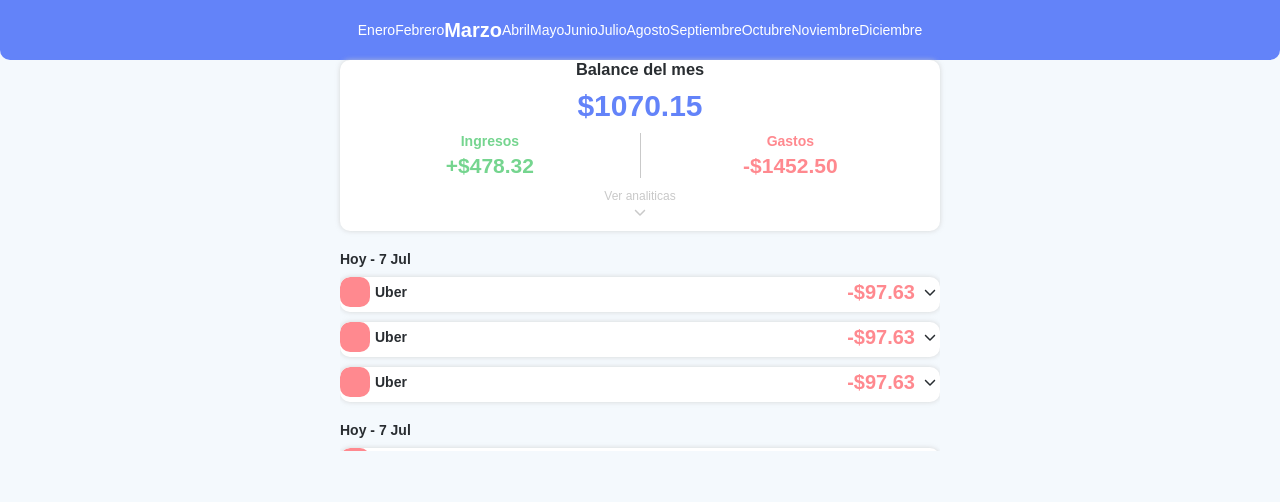
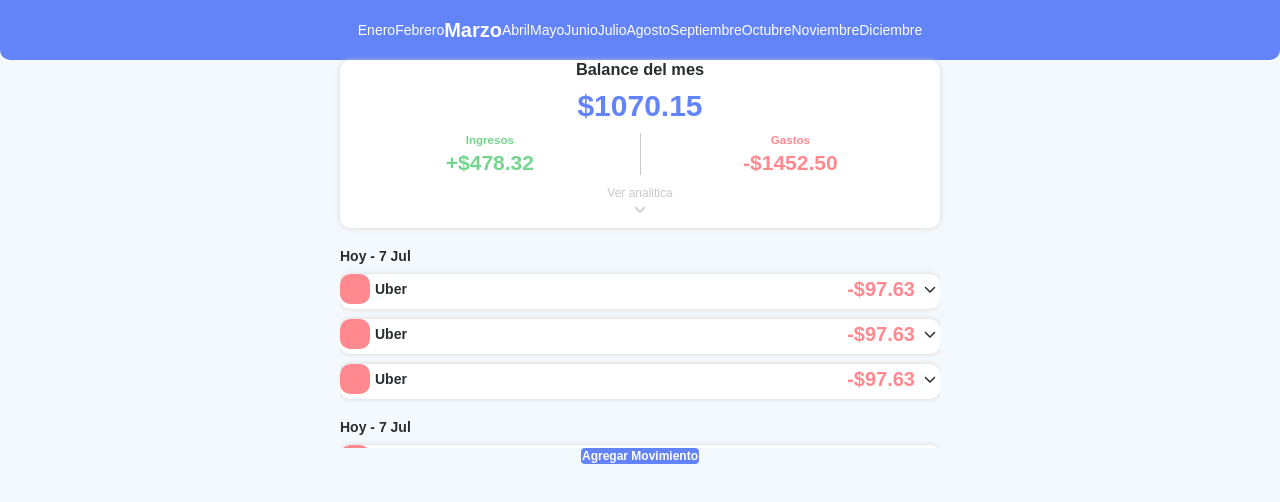
Before and after one commit to IrvingRR/control-cost-app, a React (Vite) app: page / in a window 1280 px wide. Shown: the top 502 px of the page. Built offline with nearby package versions, Linux system fonts and the light colour scheme.

Commit message:
[Design]: Modal component design created

```diff
--- a/src/App.jsx
+++ b/src/App.jsx
@@ -1,18 +1,23 @@
-import { Balance, History, MonthFilter } from "./components";
+import { GlobalStyle } from "./styled/globalStyles";
+import { Balance, History, Modal, MonthFilter } from "./components";
 import { Container, Content } from "./styled/common/main.styles";
-import { GlobalStyle } from "./styled/globalStyles";
+import { Button } from './common';
 
 function App() {
 
   return (
     <>
-      <GlobalStyle/>
+    <GlobalStyle/>
       <Container>
+        <Modal>
+          <h2>Form agregar movimiento</h2>
+        </Modal>
         <MonthFilter/>
         <Content>
           <Balance/>
           <History/>
         </Content>
+        <Button className='button-container' label='Agregar Movimiento'/>
       </Container>
     </>
   )
--- a/src/components/Balance.jsx
+++ b/src/components/Balance.jsx
@@ -15,16 +15,16 @@ export const Balance = () => {
             <BalanceValue>$1070.15</BalanceValue>
             <Statistics>
                 <StatisticsValue>
-                    <h4>Ingresos</h4>
+                    <h5>Ingresos</h5>
                     <h2>+$478.32</h2>
                 </StatisticsValue>
                 <StatisticsValue>
-                    <h4>Gastos</h4>
+                    <h5>Gastos</h5>
                     <h2>-$1452.50</h2>
                 </StatisticsValue>
             </Statistics>
             <AnalyticsButton onClick={handleToggleAnalytics}>
-                <span>Ver analiticas</span>
+                <span>{isAnalyticsVisible ? 'Ocular analitica' : 'Ver analitica'}</span>
                 {isAnalyticsVisible ? <FontAwesomeIcon icon={faChevronUp}/> : <FontAwesomeIcon icon={faChevronDown}/>}
             </AnalyticsButton>
                 <AnalyticsCard showAnalytics={isAnalyticsVisible}>
--- /dev/null
+++ b/src/components/Modal.jsx
@@ -0,0 +1,14 @@
+import { ButtonCloseModal, ModalContainer } from "../styled/components/modal.styles";
+import { FontAwesomeIcon } from '@fortawesome/react-fontawesome';
+import { faTimes } from '@fortawesome/free-solid-svg-icons';
+
+export const Modal = ({ children }) => {
+  return (
+    <ModalContainer isModalVisible={false}>
+        <ButtonCloseModal>
+            <FontAwesomeIcon icon={faTimes}/>
+        </ButtonCloseModal>
+        {children}
+    </ModalContainer>
+  );
+};
--- a/src/components/index.js
+++ b/src/components/index.js
@@ -2,4 +2,5 @@ export * from './Balance';
 export * from './History';
 export * from './HistoryCost';
 export * from './HistoryElement';
+export * from './Modal';
 export * from './MonthFilter';
--- a/src/styled/common/button.styles.js
+++ b/src/styled/common/button.styles.js
@@ -6,7 +6,7 @@ export const ButtonElement = styled.button`
     display: flex;
     align-items: center;
     gap: 5px;
-    border-radius: var(--radius);
+    border-radius: 4px;
     cursor: pointer;
     color: var(--white-color);
     font-weight: bold;
--- a/src/styled/common/main.styles.js
+++ b/src/styled/common/main.styles.js
@@ -5,6 +5,19 @@ export const Container = styled.main`
     display: flex;
     flex-direction: column;
     align-items: center;
+    position: relative;
+
+    .button-container {
+        position: absolute;
+        bottom: 20px;
+    }
+
+    @media screen and (min-width: 768px) {
+        .button-container {
+            position: relative;
+            bottom: 0;
+        }
+    }
 `;
 
 export const Content = styled.div`
--- a/src/styled/components/balance.styles.js
+++ b/src/styled/components/balance.styles.js
@@ -30,7 +30,7 @@ export const StatisticsValue = styled.div`
     flex-direction: column;
     gap: 5px;
     align-items: center;
-    padding: 10px 20px;
+    padding: 5px 20px;
     color: var(--success-color);
 
     &:nth-child(2) {
--- /dev/null
+++ b/src/styled/components/modal.styles.js
@@ -0,0 +1,39 @@
+import styled, { css } from 'styled-components';
+
+export const ModalContainer = styled.div`
+    width: 100%;
+    height: 100vh;
+    position: fixed;
+    top: 0;
+    left: 0;
+    z-index: 999;
+    display: flex;
+    align-items: center;
+    justify-content: center;
+    background-color: var(--background-primary-color);
+    padding: 20px;
+    transform: translateX(-100%);
+    visibility: hidden;
+    opacity: 0;
+    transition: var(--transition);
+
+    ${props => props.isModalVisible && css`
+        transform: translateX(0);
+        visibility: visible;
+        opacity: 1;
+    `}
+`;
+
+export const ButtonCloseModal = styled.button`
+    width: 30px;
+    height: 30px;
+    display: flex;
+    justify-content: center;
+    align-items: center;
+    color: var(--font-color);
+    position: absolute;
+    top: 20px;
+    right: 20px;
+    font-size: var(--fs-xl);
+    background-color: transparent;
+`;
--- a/src/styled/globalStyles.js
+++ b/src/styled/globalStyles.js
@@ -27,7 +27,7 @@ export const GlobalStyle = createGlobalStyle`
 
     /* Font */
     --font-color: rgb(41,45,49);
-    --font: 'PT Sans', sans-serif;;
+    --font: 'PT Sans', sans-serif;
     --fs-xs: 10px;
     --fs-s: 12px;
     --fs-m: 14px;
@@ -72,6 +72,28 @@ export const GlobalStyle = createGlobalStyle`
     ul, li {
         list-style: none;
     }
+
+    /* Scrollbar */
+
+    /* width */
+    ::-webkit-scrollbar {
+        width: 2px;
+    }
+
+    /* Track */
+    ::-webkit-scrollbar-track {
+    background: #f1f1f1;
+    }
+
+    /* Handle */
+    ::-webkit-scrollbar-thumb {
+    background: #888;
+    }
+
+    /* Handle on hover */
+    ::-webkit-scrollbar-thumb:hover {
+    background: #555;
+    }
 }
 
 `;
```
